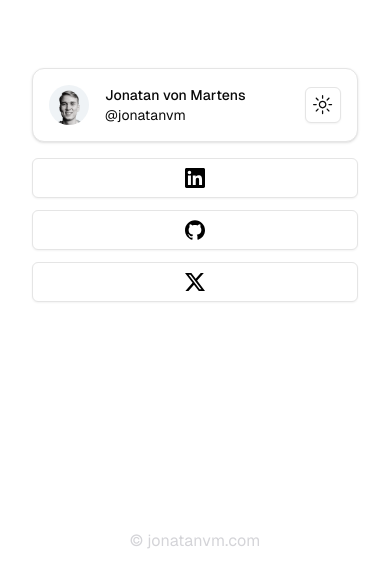
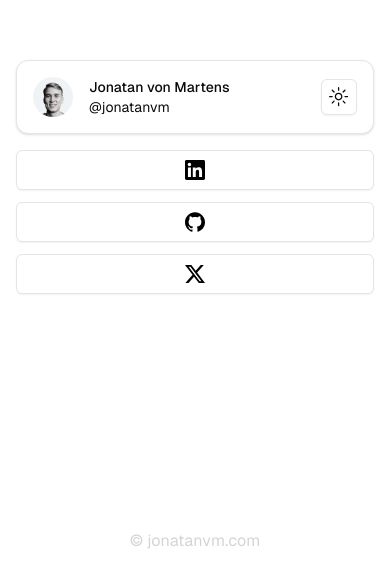
Before and after one commit to jonatanvm/jonatanvm, a Next.js app: page / in a window 390 px wide. Shown: the part 213-800 px from the top of the page. Built offline with nearby package versions, Linux system fonts and the light colour scheme.

Commit message:
impr: reduce padding on mobile

```diff
--- a/src/app/page.tsx
+++ b/src/app/page.tsx
@@ -45,7 +45,7 @@
 
 export default function Home() {
   return (
-    <div className="grid grid-rows-[20px_1fr_20px] items-center justify-items-center min-h-screen p-8 pb-20 gap-16 sm:p-20 font-[family-name:var(--font-geist-sans)]">
+    <div className="grid grid-rows-[20px_1fr_20px] items-center justify-items-center min-h-screen p-4 sm:p-20 pb-20 gap-16 font-[family-name:var(--font-geist-sans)]">
       <main className="flex flex-col gap-8 row-start-2 items-center sm:items-start max-w-sm w-full">
         <div className="flex gap-4 items-center flex-col w-full">
           <Me className={"w-full"} />
```
